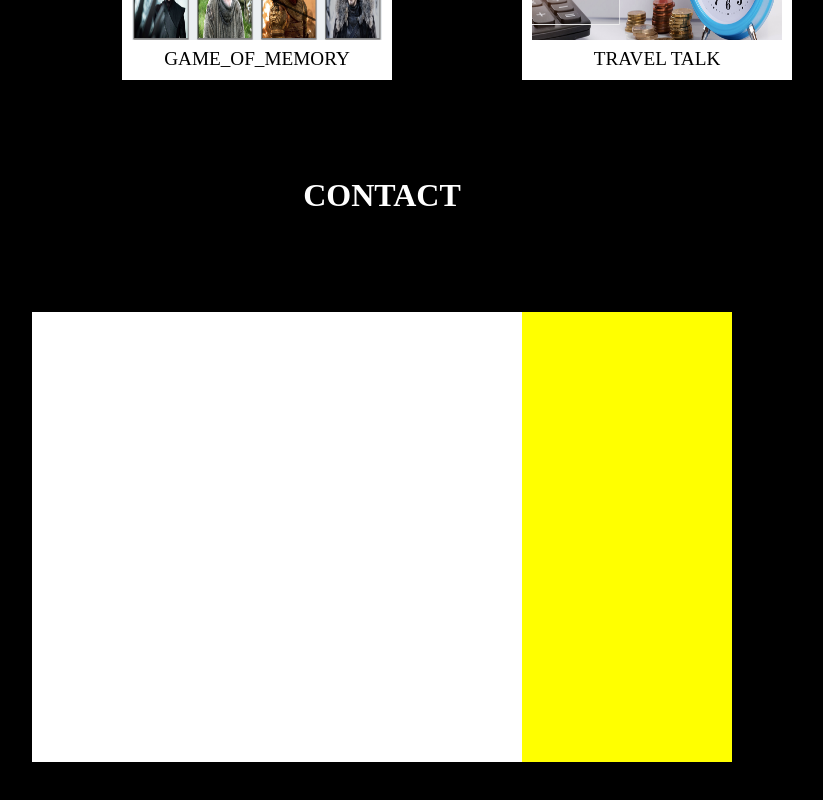
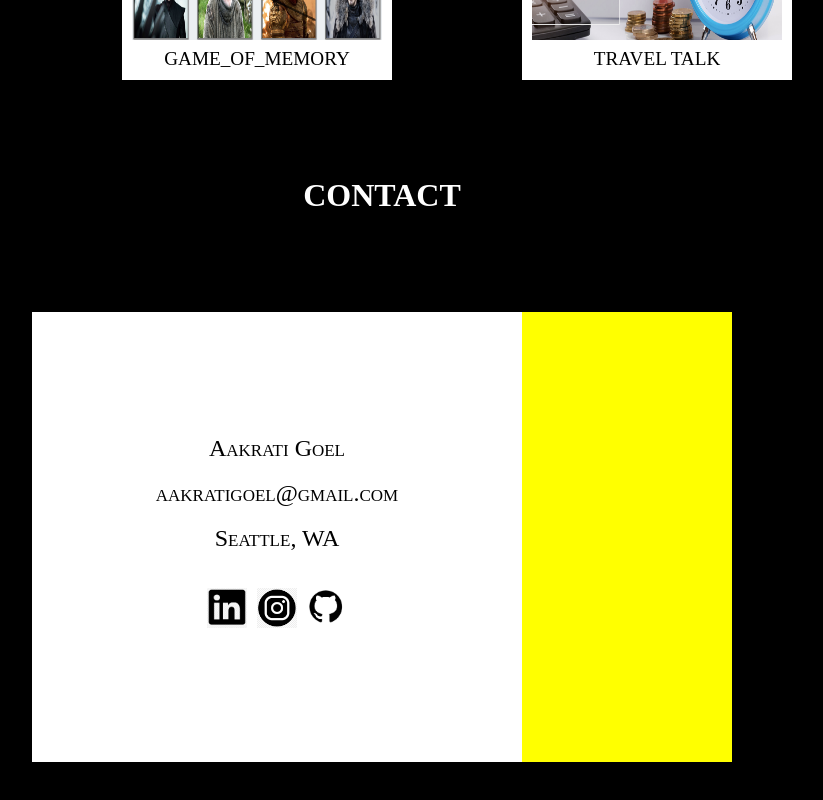
Before and after one commit to Aakratigoel/Portfolio, a React (Create React App) app: page / in a window 1280 px wide. Shown: the part 2359-3159 px from the top of the page, without its empty margins (258-1081 px from the left). Built offline with nearby package versions, Linux system fonts and the light colour scheme.

Commit message:
added contact logos

```diff
--- a/src/index.css
+++ b/src/index.css
@@ -220,22 +220,22 @@ a{
   text-align: center;
   grid-template-rows:80px;
 }
-#logodiv{
+.logodiv{
   text-align: center;
 }
 .logoimg{
   margin-top:35px;
   margin-right:15px;
 }
-#l1{
+.l1{
   width:40px;
   height:40px;
 }
-#l2{
+.l2{
   width:40px;
   height:40px;
 }
-#l3{
+.l3{
   width:40px;
   height:40px;
 }
@@ -301,8 +301,18 @@ color:white;
   text-align:center;
 color:white;
 }
+#contactdiv1{
+  padding-top:25%;
+}
 #contactdiv2{
   background-color: yellow;
+}
+.contactparagraph{
+  font-variant: small-caps;
+  font-size:x-large;
+}
+.cl1{
+  margin-right:10px;
 }
 /* #entryButton{
   padding:10px;
--- a/src/index.js
+++ b/src/index.js
@@ -41,7 +41,7 @@ class HomePage extends React.Component {
           <div className="item4">
             <div id="clickDiv">
               <div className="item1"></div>
-              <div className="item2"id="comeonindiv"><a href="#secondDiv" id="clickMe">COME ON IN !</a></div>
+              <div className="item2" id="comeonindiv"><a href="#secondDiv" id="clickMe">COME ON IN !</a></div>
               <div className="item3" ></div>
             </div>
           </div>
@@ -132,10 +132,10 @@ class About extends React.Component {
         </div>
         <div className="item3" id="contactdiv">
           <div className="item1"></div>
-          <div className="item2" id="logodiv">
-            <a href="https://www.linkedin.com/in/aakrati-goel-435094200/" target="_bkank"><img className="logoimg" id="l1" src={logo1} /></a>
-            <a href="https://www.instagram.com/goelaakrati/" target="_bkank"><img className="logoimg" id="l2" src={logo2} /></a>
-            <a href="https://github.com/Aakratigoel" target="_bkank"><img className="logoimg" id="l3" src={logo3} /></a>
+          <div className="item2" className="logodiv">
+            <a href="https://www.linkedin.com/in/aakrati-goel-435094200/" target="_bkank"><img className="logoimg" className="l1" src={logo1} /></a>
+            <a href="https://www.instagram.com/goelaakrati/" target="_bkank"><img className="logoimg" className="l2" src={logo2} /></a>
+            <a href="https://github.com/Aakratigoel" target="_bkank"><img className="logoimg" className="l3" src={logo3} /></a>
           </div>
           <div className="item3"></div>
         </div>
@@ -203,10 +203,9 @@ class Portfolio extends React.Component {
     );
   }
 }
-class Contact extends React.Component{
-  render()
-  {
-    return(
+class Contact extends React.Component {
+  render() {
+    return (
       <div id="contactPage">
         <div id="aboutheading">
           <h1>CONTACT</h1>
@@ -214,7 +213,20 @@ class Contact extends React.Component{
         <div id="contactinfo">
           <div></div>
           <div id="contactdetails">
-                <div id="contactdiv1"></div>
+            <div id="contactdiv1">
+              <p className="contactparagraph">Aakrati Goel</p>
+              <br></br>
+              <p className="contactparagraph">aakratigoel@gmail.com</p>
+              <br></br>
+              <p className="contactparagraph">Seattle, WA</p>
+              <br></br>
+              <br></br>
+              <div id="contactlogo">
+                <a href="https://www.linkedin.com/in/aakrati-goel-435094200/" target="_bkank"><img className="logoimg" className="l1 cl1"  src={logo1} /></a>
+                <a href="https://www.instagram.com/goelaakrati/" target="_bkank"><img className="logoimg" className="l2 cl1" src={logo2} /></a>
+                <a href="https://github.com/Aakratigoel" target="_bkank"><img className="logoimg" className="l3" src={logo3} /></a>
+              </div>
+            </div>
             <div id="contactdiv2"></div>
           </div>
           <div></div>
@@ -242,7 +254,7 @@ ReactDOM.render(
     <br></br>
     <br></br>
     <br></br>
-    <Contact/>
+    <Contact />
   </React.StrictMode>,
   document.getElementById('root')
 );
```
Also changed, not shown: 1 other file (tests, documents, lock files or other folders). Lines whose indentation alone changed are shown as unchanged.
